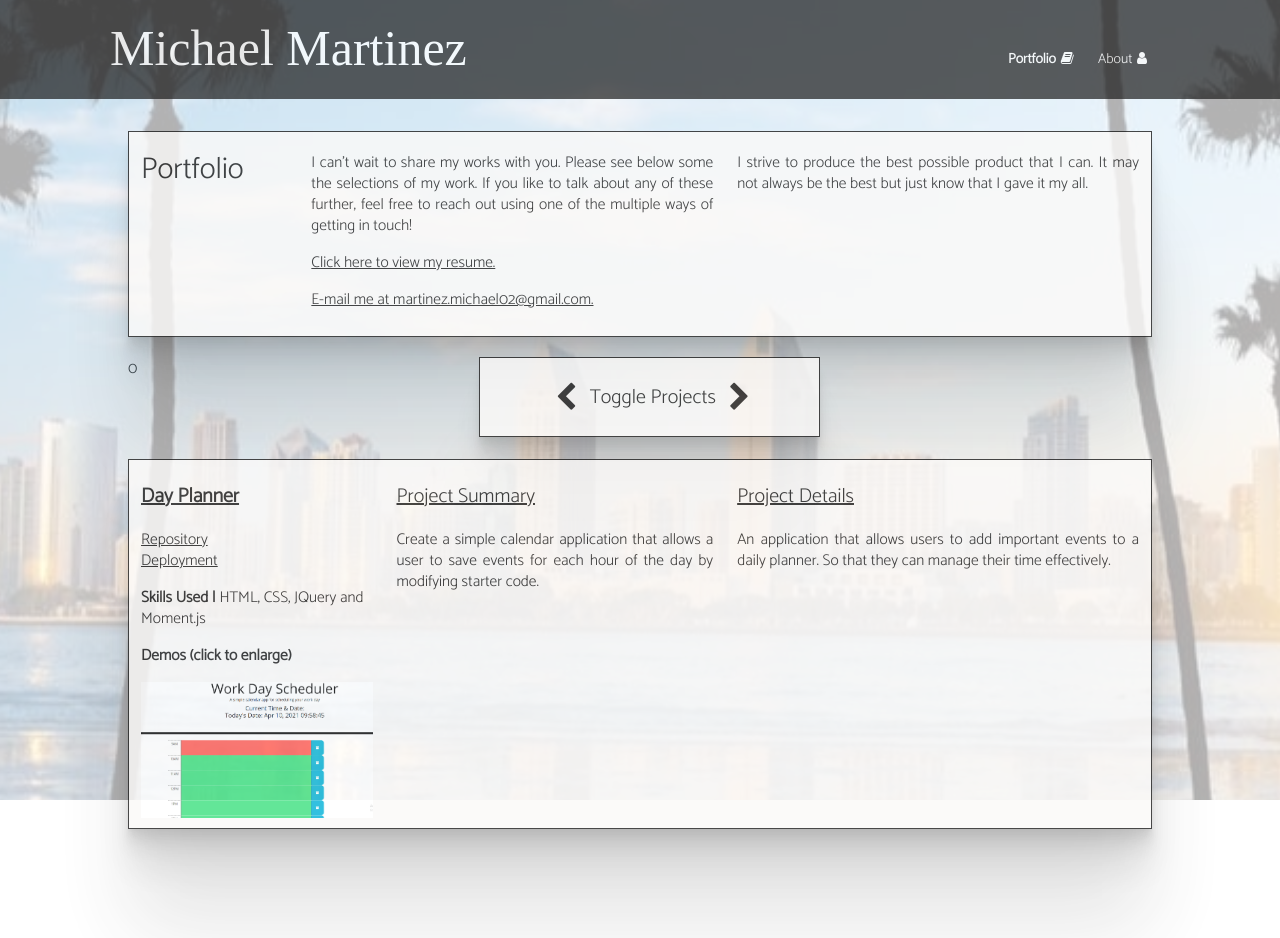
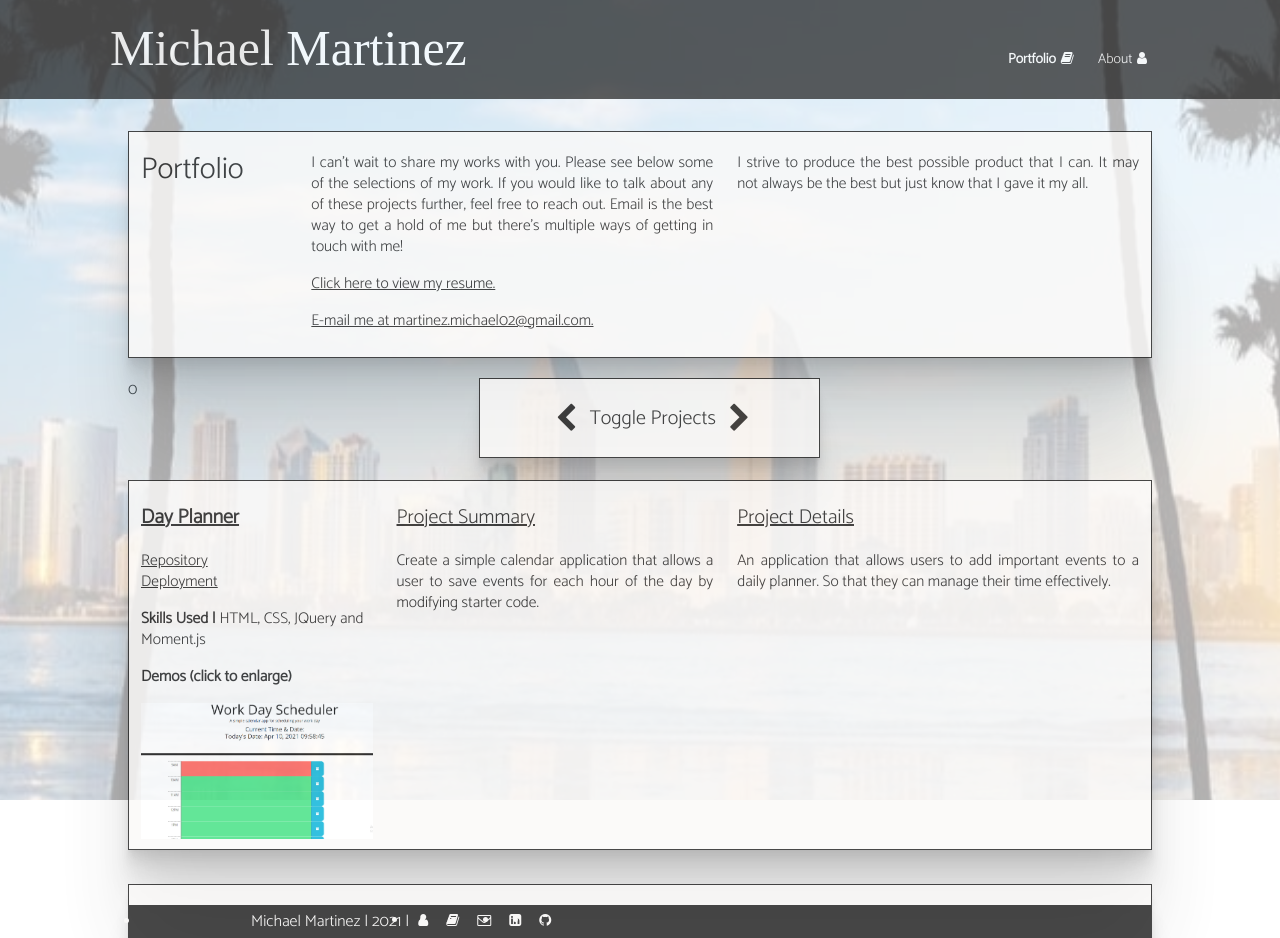
Before and after one commit to Statikman619/Michael-Portfolio, a React (Create React App) app: page /portfolio in a window 1280 px wide. Shown: the top 938 px of the page. Built offline with nearby package versions, Linux system fonts and the light colour scheme; a web font is replaced by a local one.

Commit message:
fixed my footer issues

```diff
--- a/src/App.js
+++ b/src/App.js
@@ -2,6 +2,7 @@ import React, { useState } from "react";
 import About from "./components/pages/About";
 import { Switch, Route, Link, Redirect } from "react-router-dom";
 import Portfolio from "./components/pages/Portfolio";
+import Footer from "./components/Footer";
 
 function App() {
   return (
@@ -14,90 +15,7 @@ function App() {
           <Redirect to="/about" />
         </Route>
       </Switch>
-      <footer>
-        <button
-          className="navbar-toggler"
-          type="button"
-          data-toggle="collapse"
-          data-target="#footerBar"
-          aria-controls="navbarNav"
-          aria-expanded="false"
-          aria-label="Toggle navigation"
-        >
-          <span className="navbar-toggler-icon footer-toggler-icon"></span>
-        </button>
-
-        <div
-          className="collapse navbar-collapse justify-content-end"
-          id="footerBar"
-        >
-          <ul className="navbar-nav d-flex align-items-end footer-nav">
-            <li className="nav-item active">
-              <h4>Michael Martinez | 2021 |</h4>
-            </li>
-            <li className="nav-item active">
-              <a
-                href="#"
-                target="_blank"
-                className="btn btn-sm"
-                role="button"
-                aria-pressed="true"
-                rel="noopener noreferrer"
-              >
-                <i className="fa fa-user"></i>
-              </a>
-            </li>
-            <li className="nav-item">
-              <a
-                href="https://github.com/Statikman619/Portfolio"
-                target="_blank"
-                className="btn btn-sm active"
-                role="button"
-                aria-pressed="true"
-                rel="noopener noreferrer"
-              >
-                <i className="fa fa-book"></i>
-              </a>
-            </li>
-            <li className="nav-item">
-              <a
-                href="comingSoon"
-                target="_blank"
-                className="btn btn-sm"
-                role="button"
-                aria-pressed="true"
-                rel="noopener noreferrer"
-              >
-                <i className="fa fa-envelope-o e-mail-button"></i>
-              </a>
-            </li>
-            <li className="nav-item">
-              <a
-                href="https://www.linkedin.com/in/michael-martinez-0863591b8/"
-                target="_blank"
-                className="btn btn-sm"
-                role="button"
-                aria-pressed="true"
-                rel="noopener noreferrer"
-              >
-                <i className="fa fa-linkedin-square"></i>
-              </a>
-            </li>
-            <li className="nav-item">
-              <a
-                href="https://github.com/Statikman619"
-                target="_blank"
-                className="btn btn-sm"
-                role="button"
-                aria-pressed="true"
-                rel="noopener noreferrer"
-              >
-                <i className="fa fa-github"></i>
-              </a>
-            </li>
-          </ul>
-        </div>
-      </footer>
+      <Footer />
     </div>
   );
 }
--- /dev/null
+++ b/src/components/Footer.js
@@ -0,0 +1,80 @@
+import React from "react";
+
+function Footer() {
+  return (
+    <footer>
+      <div className="container" id="footerBar">
+        <section className="row section-row">
+          {/* <ul className="navbar-nav d-flex align-items-end footer-nav"> */}
+          <ul className="d-flex align-items-end footer-nav">
+            <li className="nav-item active">
+              <h4>Michael Martinez | 2021 |</h4>
+            </li>
+            <li className="nav-item active">
+              <a
+                href="#"
+                target="_blank"
+                className="btn btn-sm"
+                role="button"
+                aria-pressed="true"
+                rel="noopener noreferrer"
+              >
+                <i className="fa fa-user"></i>
+              </a>
+            </li>
+            <li className="nav-item">
+              <a
+                href="https://github.com/Statikman619/Portfolio"
+                target="_blank"
+                className="btn btn-sm active"
+                role="button"
+                aria-pressed="true"
+                rel="noopener noreferrer"
+              >
+                <i className="fa fa-book"></i>
+              </a>
+            </li>
+            <li className="nav-item">
+              <a
+                href="comingSoon"
+                target="_blank"
+                className="btn btn-sm"
+                role="button"
+                aria-pressed="true"
+                rel="noopener noreferrer"
+              >
+                <i className="fa fa-envelope-o e-mail-button"></i>
+              </a>
+            </li>
+            <li className="nav-item">
+              <a
+                href="https://www.linkedin.com/in/michael-martinez-0863591b8/"
+                target="_blank"
+                className="btn btn-sm"
+                role="button"
+                aria-pressed="true"
+                rel="noopener noreferrer"
+              >
+                <i className="fa fa-linkedin-square"></i>
+              </a>
+            </li>
+            <li className="nav-item">
+              <a
+                href="https://github.com/Statikman619"
+                target="_blank"
+                className="btn btn-sm"
+                role="button"
+                aria-pressed="true"
+                rel="noopener noreferrer"
+              >
+                <i className="fa fa-github"></i>
+              </a>
+            </li>
+          </ul>
+        </section>
+      </div>
+    </footer>
+  );
+}
+
+export default Footer;
--- a/src/components/ProjectMain.js
+++ b/src/components/ProjectMain.js
@@ -3,11 +3,9 @@ import DemoThumbnail from "./DemoThumbnail";
 import ProjectLinks from "./ProjectLinks";
 
 function ProjectMain(props) {
-  console.log(props);
   return (
     <div>
       {props.projects.map((project) => {
-        console.log(project);
         return (
           <section className="row section-row bottom-row">
             <div className="col-md-3 col-folio">
@@ -15,12 +13,8 @@ function ProjectMain(props) {
                 <strong>{project.name}</strong>
               </h3>
               <p>
-                {/* <strong>Project Links</strong> */}
                 <ProjectLinks link={project.link} />
                 {/* Rendering each project link within the ProjectLinks component */}
-                {/* {props.links.map((link) => {
-              return <ProjectLinks link={link} />;
-            })} */}
               </p>
               <p>
                 <strong>Skills Used |</strong> {project.skills}
--- a/src/components/pages/Portfolio.js
+++ b/src/components/pages/Portfolio.js
@@ -8,18 +8,6 @@ import PortfolioImage from "../../assets/PortfolioImage.png";
 import Projects from "../../project";
 
 function Portfolio() {
-  console.log(PortfolioImage);
-  // This state determines which index of the Object in "projects" is displayed on the portfolio
-  // const projects = [
-  //   {
-  //     name: "Michael Martinez",
-  //     links: "https://github.com/Statikman619/Michael-Portfolio",
-  //     skills: "React, HTML, JS and CSS",
-  //     thumbnail: PortfolioImage,
-  //     summary: "My new portfolio powered by React",
-  //     details: "My portfolio",
-  //   },
-  // ];
   const [portfolioIndex, setPortfolioIndex] = useState(0);
 
   // This state determines the display property of the pop-up modal that shows the demo gif/video
@@ -89,10 +77,11 @@ function Portfolio() {
           </div>
           <div className="col-md-5">
             <p>
-              I can't wait to share my works with you. Please see below some the
-              selections of my work. If you like to talk about any of these
-              further, feel free to reach out using one of the multiple ways of
-              getting in touch!
+              I can't wait to share my works with you. Please see below some of
+              the selections of my work. If you would like to talk about any of
+              these projects further, feel free to reach out. Email is the best
+              way to get a hold of me but there's multiple ways of getting in
+              touch with me!
             </p>
             <p>
               <a
@@ -150,9 +139,6 @@ function Portfolio() {
           </div>
         </section>
 
-        {/* Passing the props from the projects object into the main project component */}
-        {/* <ProjectMain projects={Projects} toggle={toggleModal} /> */}
-
         {/* Passing the props from the projects object into the modal window that shows the demo */}
         <DemoContent
           project={Projects[portfolioIndex]}
--- a/src/index.css
+++ b/src/index.css
@@ -174,11 +174,6 @@ h4 {
   /* Aesthetic */
   background-color: #faf9f8;
   opacity: 0.7;
-}
-
-.bottom-row {
-  /* Box-Model */
-  margin-bottom: 7%;
 }
 
 .header-icon {
@@ -379,12 +374,6 @@ h4 {
 }
 
 .footer-nav {
-  /* Box-Model */
-  margin-top: 17px;
-
-  /* Positioning */
-  height: 18px;
-
   /* Aesthetic */
   background-color: #1b1b1b;
 }
```
